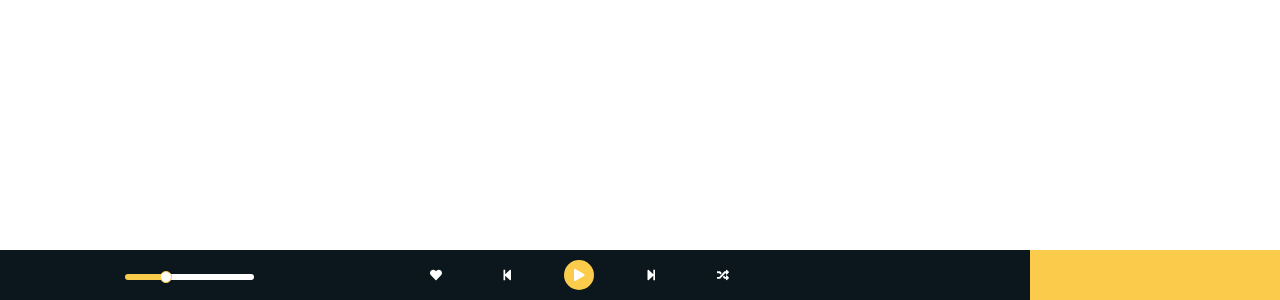
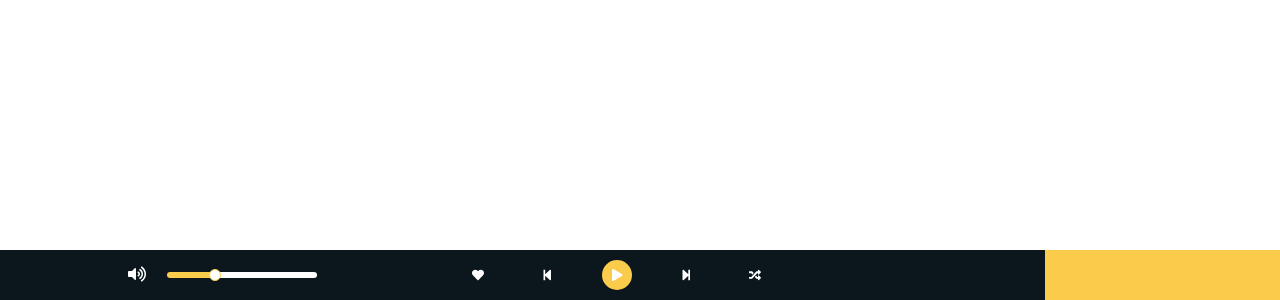
Before and after one commit to justonelife/groove, an Angular app: page / in a window 1280 px wide. Shown: the part 500-800 px from the top of the page. Built offline with nearby package versions, Linux system fonts and the light colour scheme.

Commit message:
Add mute/unmute button

```diff
--- a/src/app/components/player-bar/control-panel/control-panel.component.scss
+++ b/src/app/components/player-bar/control-panel/control-panel.component.scss
@@ -2,12 +2,7 @@
     height: 100%;
     width: 100%;
     display: flex;
-    &__volume {
-        flex-grow: 1;
-        display: flex;
-        justify-content: center;
-        align-items: center;
-    }
+    &__volume,
     &__main {
         flex-grow: 1;
     }
--- a/src/app/components/player-bar/control-panel/volume-slider/volume-slider.component.html
+++ b/src/app/components/player-bar/control-panel/volume-slider/volume-slider.component.html
@@ -1,3 +1,7 @@
+<div class='volume'>
+    <button (click)='onToggleVolumeStatus()'>
+        <fa-icon [icon]='volumeStatus'></fa-icon>
+    </button>
     <input
         #volumeSlider
         class='volume-slider'
@@ -5,3 +9,4 @@
         min='0'
         max='100'
         value='30'>
+</div>
--- a/src/app/components/player-bar/control-panel/volume-slider/volume-slider.component.scss
+++ b/src/app/components/player-bar/control-panel/volume-slider/volume-slider.component.scss
@@ -1,8 +1,33 @@
 @use '../../../../../styles.scss';
 
+$button-background: transparent;
+$button-size: 30px;
+$button-font: 16px;
+$volume-width: 150px;
+$volume-height: 6px;
+
+.volume {
+    height: 100%;
+    width: 100%;
+    display: flex;
+    align-items: center;
+    justify-content: center;
+
+    button {
+        width: 2 * $button-size;
+        height: $button-size;
+        line-height: $button-size;
+        font-size: $button-font;
+        background: $button-background;
+        color: styles.$main-color--text;
+        cursor: pointer;
+    }
+
     .volume-slider {
+        display: inline-block;
         width: 100%;
-    height: 6px;
+        max-width: $volume-width;
+        height: $volume-height;
         border-radius: 20px;
         -webkit-appearance: none;
         background: styles.$main-color--text;
@@ -75,3 +100,4 @@
             background: transparent;
         }
     }
+}
--- a/src/app/components/player-bar/control-panel/volume-slider/volume-slider.component.ts
+++ b/src/app/components/player-bar/control-panel/volume-slider/volume-slider.component.ts
@@ -1,4 +1,8 @@
 import { Component, AfterViewInit, ViewChild, ElementRef } from '@angular/core';
+import {
+  faVolumeUp,
+  faVolumeMute
+} from '@fortawesome/free-solid-svg-icons';
 
 @Component({
   selector: 'app-volume-slider',
@@ -8,6 +12,8 @@ import { Component, AfterViewInit, ViewChild, ElementRef } from '@angular/core';
 export class VolumeSliderComponent implements AfterViewInit {
 
   @ViewChild('volumeSlider') slider: ElementRef;
+
+  public volumeStatus = faVolumeUp;
 
   constructor() { }
 
@@ -24,4 +30,10 @@ export class VolumeSliderComponent implements AfterViewInit {
     target.style.backgroundSize = (value - min) * 100 / (max - min) + '% 100%';
   }
 
+  onToggleVolumeStatus(): void {
+    this.volumeStatus = this.volumeStatus == faVolumeUp
+      ? faVolumeMute
+      : faVolumeUp;
+  }
+
 }
```
Lines whose indentation alone changed are shown as unchanged.
